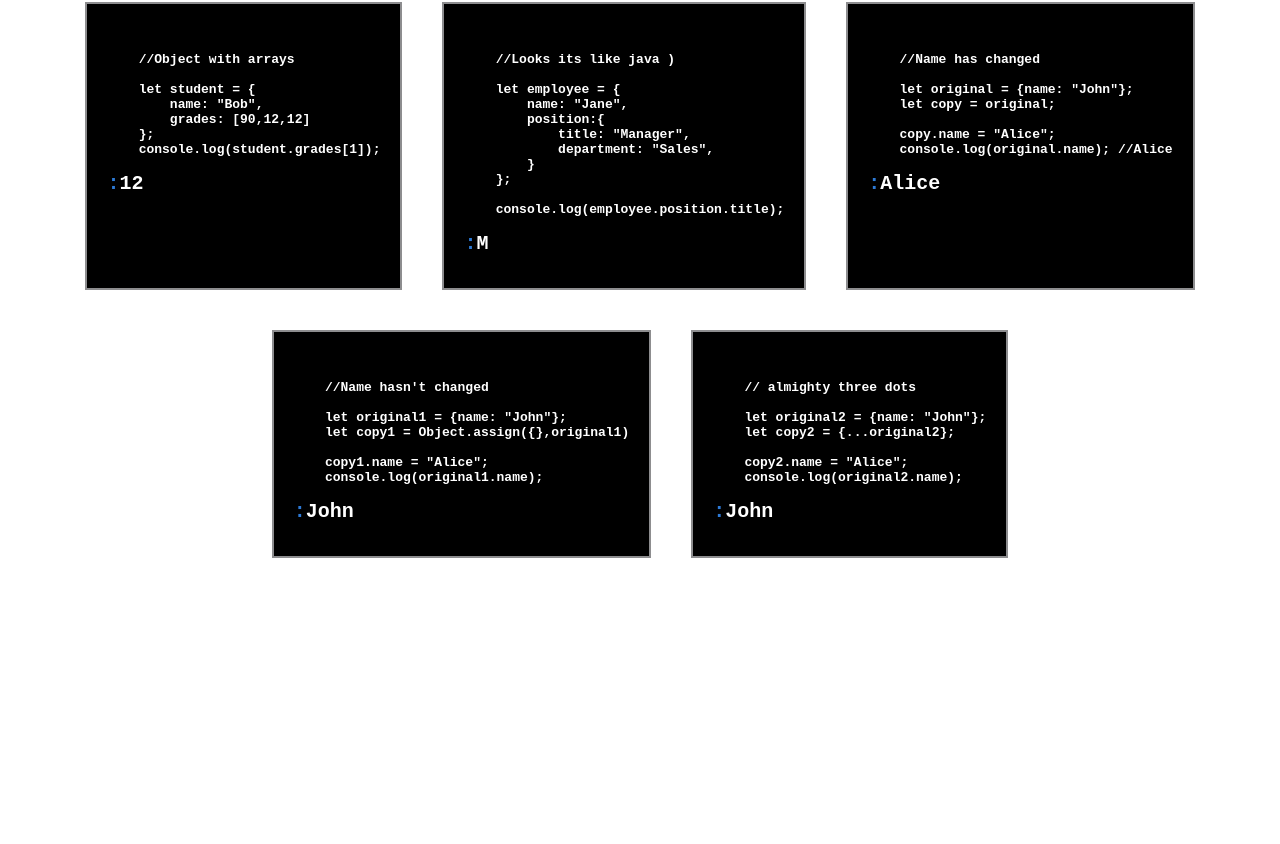
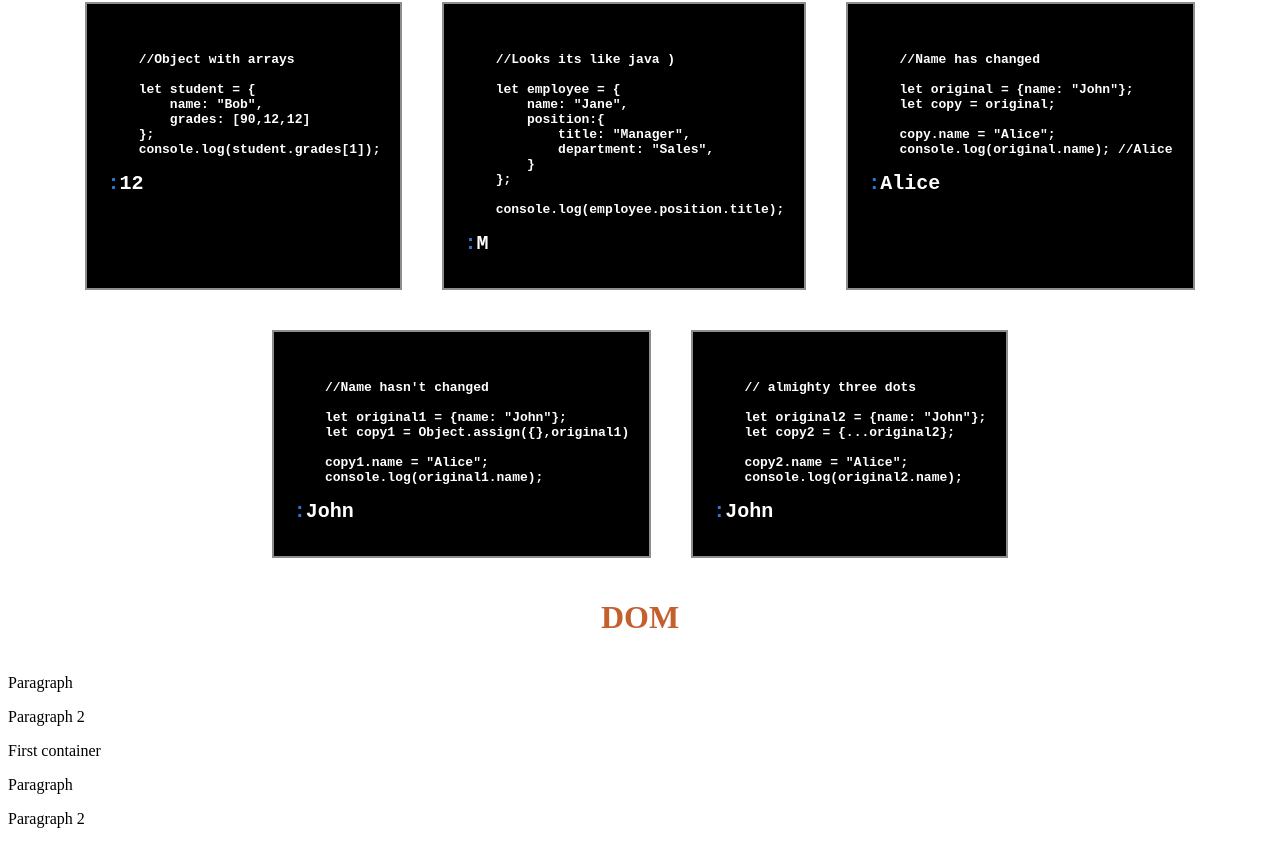
Before and after one commit to Traer3/ReactJs, a React (Create React App) app in the folder javascript-basics/: page / in a window 1280 px wide. Shown: the part 6658-7502 px from the top of the page. Before the commit the page ends 7244 px from the top, so only its background shows below. Built offline with nearby package versions, Linux system fonts and the light colour scheme.

Commit message:
Changes to be committed:

```diff
--- a/javascript-basics/public/index.html
+++ b/javascript-basics/public/index.html
@@ -8,6 +8,15 @@
   <body>
 
     <div id="root"></div>
+    <p class="help">Paragraph</p>
+    <p class="tf? is DOM">Paragraph 2</p>
+
+    <div class="container">
+      <p>First container</p>
+    </div>
+
+    <p class="text">Paragraph</p>
+    <p class="text">Paragraph 2</p>
 
   </body>
 </html>
--- /dev/null
+++ b/javascript-basics/src/components/DomTester.js
@@ -0,0 +1,23 @@
+import React from "react";
+
+let className = document.getElementsByClassName("text");
+console.log(className);
+
+let tagName = document.getElementsByTagName("p")
+console.log(tagName);
+
+let container = document.querySelector(".container p");
+console.log(container);
+
+let querySelectorAll = document.querySelectorAll(".text");
+console.log(querySelectorAll);
+
+const DomTester = () => {
+    return(
+        <div>
+
+        </div>
+    );
+};
+
+export default DomTester;
--- a/javascript-basics/src/components/JavaScriptRoadmap.jsx
+++ b/javascript-basics/src/components/JavaScriptRoadmap.jsx
@@ -8,6 +8,7 @@ import Functions from "./Functions";
 import Scopes from "./Scopes";
 import Arrays from "./Arrays";
 import Objects from "./Objects";
+import DomTester from "./DomTester";
 
 
 
@@ -39,6 +40,8 @@ const Roadmap = () => {
             <div style={{ display: 'flex', flexWrap: 'wrap', justifyContent: 'center' , }}> <Arrays/> </div>
             <h1 className={style.variableData}>Objects</h1>
             <div style={{ display: 'flex', flexWrap: 'wrap', justifyContent: 'center' , }}> <Objects/> </div>
+            <h1 className={style.variableData}>DOM</h1>
+            <div style={{ display: 'flex', flexWrap: 'wrap', justifyContent: 'center' , }}> <DomTester/> </div>
 
         </div>
     );
```
